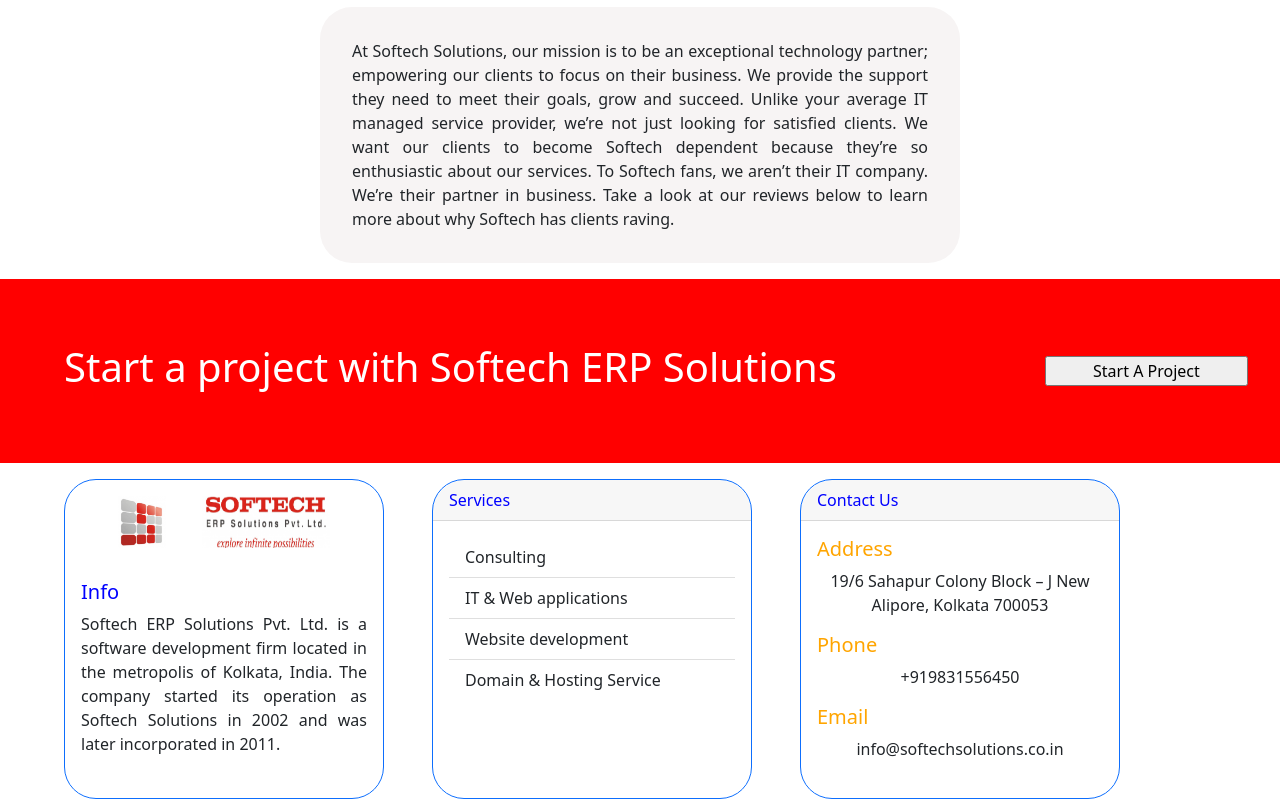
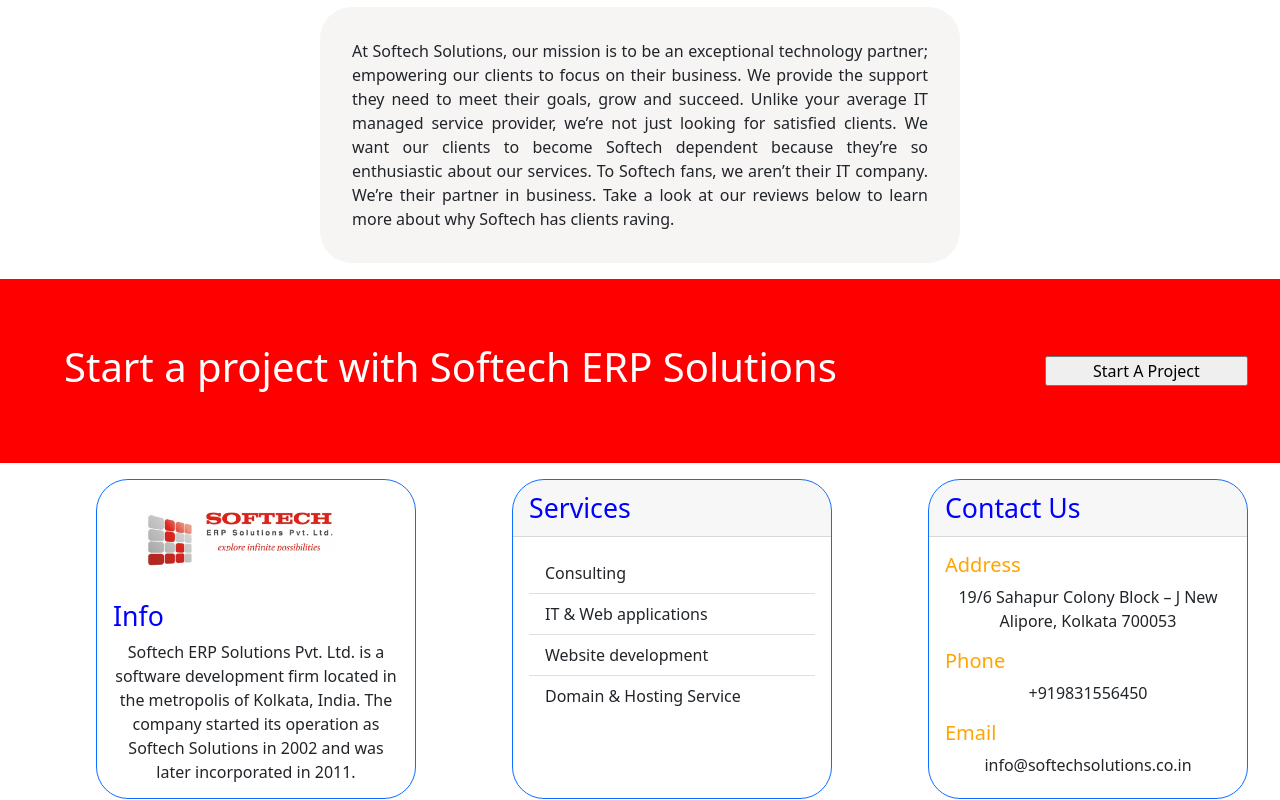
Before and after one commit to Sonai072393/DemoSoftech, a React (Create React App) app: page / in a window 1280 px wide. Shown: the part 1939-2739 px from the top of the page. Built offline with nearby package versions, Linux system fonts and the light colour scheme.

Commit message:
design done

```diff
--- a/src/Components/Pages/Footer/Footer.js
+++ b/src/Components/Pages/Footer/Footer.js
@@ -16,29 +16,28 @@
       {/* 1st card */}
       <Card
         border="primary"
-        style={{
-          width: "20rem",
-          height: "20rem",
-          borderRadius: "2rem",
-          marginLeft: "2rem",
-        }}
+        style={{borderRadius:"2rem"}}
+        bsPrifix='card'
+
       >
         <div className="card_img_container">
-          <img
+         <div className="card_img">
+         <img
             src={logo_s}
-            className="card-img"
             alt="logo_S"
           />
-          <img
+           </div>
+           <div className="card_img">
+           <img
             src={logo}
-            style={{ width: "8rem" }}
-            className="card-img"
-            alt="logo"
+            alt="logo_S"
           />
+           </div>
+
         </div>
         <Card.Body>
-          <Card.Title style={{ color: "blue" }}>Info</Card.Title>
-          <Card.Text style={{ textAlign: "justify" }}>
+          <h1 className="title">Info</h1>
+          <Card.Text bsPrifix="text">
             Softech ERP Solutions Pvt. Ltd. is a software development firm
             located in the metropolis of Kolkata, India. The company started its
             operation as Softech Solutions in 2002 and was later incorporated in
@@ -48,21 +47,18 @@
       </Card>
       {/* 2nd card */}
       <Card
+      bsPrifix='card'
         border="primary"
         style={{
-          width: "20rem",
-          height: "20rem",
           borderRadius: "2rem",
-          marginLeft: "3rem",
         }}
       >
         <Card.Header
           style={{
             borderRadius: "2rem 2rem 0 0",
             color: "blue",
-            fontWeight: "500",
           }}
-          className="card_header"
+          className="title"
         >
           Services
         </Card.Header>
@@ -79,12 +75,9 @@
       <Card
         border="primary"
         style={{
-          width: "20rem",
-          height: "20rem",
           borderRadius: "2rem",
-          marginLeft: "3rem",
-          float: "right",
         }}
+        bsPrifix='card'
       >
         <Card.Header
           style={{
@@ -92,36 +85,25 @@
             color: "blue",
             fontWeight: "500",
           }}
-          className="card_header"
+          className="title"
         >
           Contact Us
         </Card.Header>
         <Card.Body>
-          <Card.Title
-            style={{
-              color: "orange",
-              fontWeight: "500",
-            }}
-          >
+          <h4 className="title_h" style={{color:"orange"}}>
             Address
-          </Card.Title>
+          </h4>
           <Card.Text>
             19/6 Sahapur Colony Block – J New Alipore, Kolkata 700053
           </Card.Text>
 
-          <Card.Title
-            style={{
-              color: "orange",
-              fontWeight: "500",
-            }}>
+          <h4 className="title_h" style={{color:"orange"}}>
             Phone
-          </Card.Title>
+          </h4>
           <Card.Text>+919831556450</Card.Text>
 
-          <Card.Title style={{
-            color: "orange",
-            fontWeight: "500",
-          }}>Email</Card.Title>
+          <h4
+          className="title_h" style={{color:"orange"}}>Email</h4>
           <Card.Text>info@softechsolutions.co.in</Card.Text>
         </Card.Body>
       </Card>
--- a/src/Components/Pages/Footer/footer.css
+++ b/src/Components/Pages/Footer/footer.css
@@ -3,32 +3,70 @@
   margin-top: 13.5rem;
   display: flex;
   align-content: center;
+  justify-content:space-around;
 
-  /* justify-content: space-evenly;
-  flex-wrap: wrap; */
 }
-
+.card_img img{
+  width: 90%;
+   }
+.card{
+    width: 20rem;
+    height: 20rem;
+    border-radius: 2rem;
+    margin-left: 2rem;
+}
 .card_img_container {
+  margin-left: 2rem;
+  margin-top: 1rem;
+  width: 75%;
+  /* border: solid; */
   display: flex;
-  justify-content: space-evenly;
-  flex-wrap: wrap;
+ float: left;
   padding: 1rem;
 
 }
-.card_img_container img {
-  width: 3rem;
+.title_h{
+  font-size: 15pt;
 }
-
+ .title{
+   font-size: 20pt;
+   color: blue;
+ }
 @media only screen and (max-width: 1100px) {
   .footer_container{
-      font-size: 12px;
-      margin-top: 17rem;
+      font-size: 5px;
+      width: 100%;
+      height: 50px;
+      margin-top: 9rem;
       padding-left: 0rem;
   }
-  .card_img_container img{
-    width: 2rem;
+  .card_img_container{
+    margin-left: 1rem;
   }
+  .card_img img{
+display: flex;
+width: 100%;
+ }
+ .card{
+
+  width: 20rem;
+  height: 15rem;
+  border-radius: 5rem;
+  margin-left: 1rem;
+  padding: 0rem;
+
+}
+.text{
+  padding: 0rem;
+
+  text-align:justify;
+}
+  .title{
+  font-size: 12px;
+  }
+
  .card_header{
+
    font-size: medium;
  }
 }
--- a/src/Components/Pages/StartProject/Start.css
+++ b/src/Components/Pages/StartProject/Start.css
@@ -19,3 +19,19 @@
     align-self: center;
     /* padding: 2rem; */
 }
+
+@media only screen and (max-width:1100px){
+    .start_project h1{
+        font-size: 12px;
+        /* border: solid; */
+        padding: 0rem;
+        width: 50%;
+    }
+    .project_button{
+        font-size: 6px;
+        width:2rem;
+        margin-left: 2rem;
+        padding: 0rem;
+    }
+
+}
--- a/src/Components/Pages/StartProject/Start.js
+++ b/src/Components/Pages/StartProject/Start.js
@@ -8,7 +8,7 @@
     <h1>
     Start a project with Softech ERP Solutions
     </h1>
-    <input type="button" Value="Start A Project"/>
+    <input type="button" Value="Start A Project" className="project_button"/>
 </div>
     );
 }
--- a/src/Components/Pages/Works/work.css
+++ b/src/Components/Pages/Works/work.css
@@ -24,33 +24,35 @@
 h3 {
   text-align: center;
 }
-.carousel{
+.carousel {
   margin: 3rem;
   /* padding: 3rem; */
 }
 .carousel-caption {
-  border: solid;
+  /* border: solid; */
   background-color: rgb(233, 14, 14, 0.4);
   border-radius: 10px;
-
+  width: 20%;
+  margin-bottom: 2rem;
+  margin-left: 20rem;
 }
 
-.carousel-caption h3{
-    font-size: 50px;
-    color: rgb(255, 255, 255);
-    /* padding-top:0rem; */
+.carousel-caption h3 {
+  font-size: 15pt;
+  color: rgb(255, 255, 255);
+  /* padding-top:0rem; */
 }
 
-@media only screen and (max-width:1100px) {
+@media only screen and (max-width: 600px) {
   .carousel-caption {
-    width: 30%;
-    margin-left: 8rem;
+    padding: 0rem;
+    height: 0.1rem;
+    width: 20%;
+    margin-left: 6rem;
     margin-bottom: 1rem;
-
   }
-  .carousel-caption h3{
-    font-size: 13.5px;
+  .carousel-caption h3 {
+    font-size: 1.5px;
     color: rgb(255, 255, 255);
-
+  }
 }
-}
```
Also changed, not shown: 13 other files (tests, documents, lock files or other folders).
